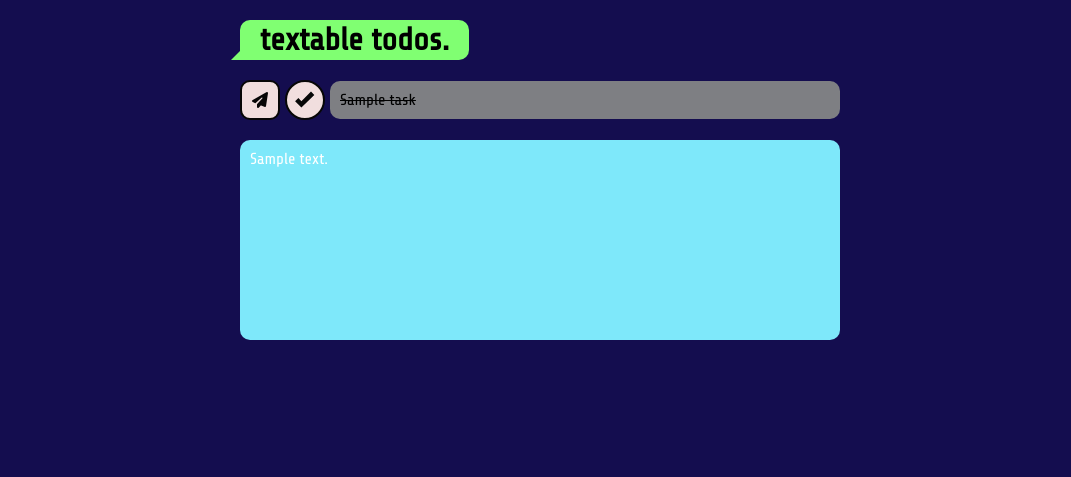
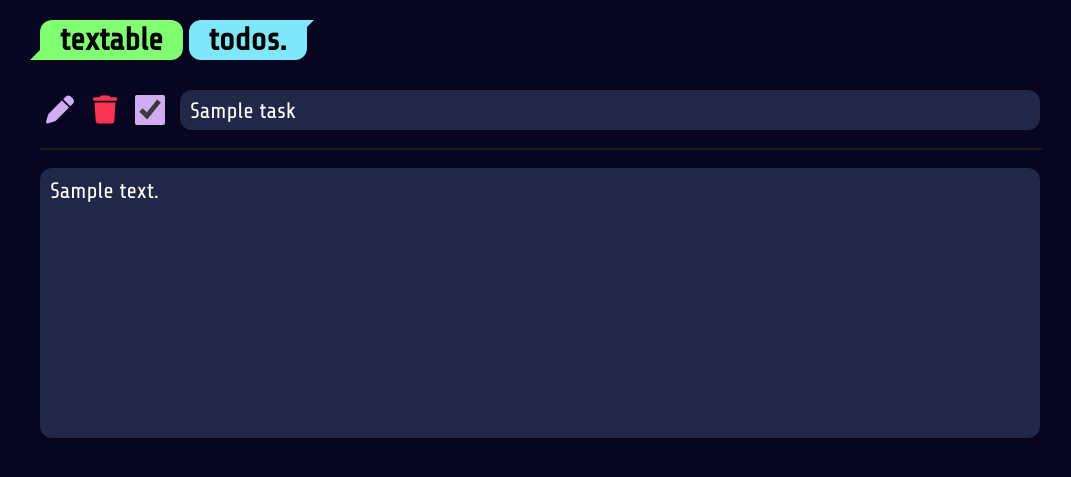
Before and after one commit to dnicholson314/Textable-Todos, a Django app: page /tasks/update/1/ in a window 1280 px wide. Shown: the top 477 px of the page, without its empty margins (100-1171 px from the left). Run offline with Django 5.2, Linux system fonts and the light colour scheme; a user stored in the database is signed in; tables that the repository leaves empty hold one stand-in row (values such as "Sample post"); parts of the project's set-up code (start-up, migrations or seed data) failed here and were passed over; some libraries are stand-ins or nearby versions.

Commit message:
Redo styles for website
This commit overhauls the stylesheet for the whole website, tweaking the
looks to conform to standard Material Design conventions. Additionally,
the signup and login pages received styles. The redesign was inspired
by Todoist's look and feel.

```diff
--- a/static/css/styles.css
+++ b/static/css/styles.css
@@ -1,296 +1,305 @@
 * {
     color-scheme: dark;
     font-family: "Share Tech", sans-serif;
-    --main-accent-green: #80FF72;
-    --main-accent-blue: #7EE8FA;
-    --secondary-color: #7E7F83;
+    --bg-color: #080521;
+    --accent-green: #80FF72;
+    --accent-blue: #7EE8FA;
     --alert-color: #f83454;
-    --main-bg-color: #140D4F;
-    --main-button-color: #F1DEDE;
+    --alert-color-hover: #921f32;
+    --divider-color: #1d1b24;
+    --button-color: #D0ADF0;
+    --textbox-color: #212746;
+    --button-hover-color: #977eaf;
+    --bubble-radius: 12px;
 }
 
+/*                */
+/*                */
+/* GENERAL STYLES */
+/*                */
+/*                */
+
 body {
-    background-color: var(--main-bg-color);
+    background-color: var(--bg-color);
     margin: 0px;
 }
 
-.app-container {
+hr {
+    width: 100%;
+    border: 1px solid var(--divider-color);
+    border-radius: 1px;
+}
+
+p, input, button, a, textarea, span, ul, li {
+    font-size: 1.4rem;
+    margin: 0;
+}
+
+a {
+    text-decoration: none;
+}
+
+ul {
+    list-style-type: none;
+    padding: 0px;
+}
+
+button {
+    background-color: transparent;
+    color: var(--button-color);
+    box-sizing: border-box;
+    border: 0px;
+    border-radius: 10px;
+}
+
+button:hover {
+    color: color-mix(in srgb, var(--button-color), black 40%);
+    cursor:pointer;
+}
+
+.container {
+    margin: auto;
     display: flex;
     flex-direction: column;
     align-items: center;
     padding: 20px;
-    gap: 20px;
+    gap: 30px;
     min-width: 400px;
+    max-width: 1000px;
 }
 
 .nav {
+    display: flex;
     width: 100%;
-    max-width: 600px;
+    height: 40px;
+    align-items: center;
+    justify-content: space-between;
 }
 
-#title {
+/*                */
+/*                */
+/* SPECIAL STYLES */
+/*                */
+/*                */
+
+.title {
+    display: inline;
     margin: 0px;
     padding: 2px 20px;
-    width: fit-content;
     box-sizing: border-box;
     font-size: 2rem;
-    border-radius: 10px 10px 10px 0px;
-    background-color: var(--main-accent-green);
+}
+
+#textable {
+    border-radius: var(--bubble-radius);
+    border-bottom-left-radius: 0px;
+    background-color: var(--accent-green);
     color: black;
 }
 
-#title::before {
+#textable::before {
     content: '';
     display: block;
     position: absolute;
     border-top: 10px solid transparent;
-    border-right: 10px solid var(--main-accent-green);
-    margin: 28px 0 0 -29px;
+    border-right: 10px solid var(--accent-green);
+    margin: 28px 0 0 -10px;
 }
 
-.create-task-form {
-    display: flex;
-    width: 100%;
-    max-width: 600px;
-    align-items: center;
-    justify-content: center;
-    gap: 5px;
+#todos {
+    border-radius: var(--bubble-radius);
+    border-top-right-radius: 0px;
+    background-color: var(--accent-blue);
+    color: black;
 }
 
-.task-title-input {
-    flex: 90;
-    padding: 10px;
-    background-color: var(--main-accent-blue);
-    color: black;
-    cursor: text;
-    border: 0px;
-    border-radius: 10px;
-    font-size: 1rem;
+#todos::before {
+    content: '';
+    display: block;
+    position: absolute;
+    border-bottom: 10px solid transparent;
+    border-left: 10px solid var(--accent-blue);
+    margin: -38px 0 0 264px;
 }
 
-.create-task-form button {
+#register {
+    display: flex;
+    align-items: center;
     height: 40px;
     width: 40px;
     box-sizing: border-box;
-    border-radius: 10px;
-    border: 2px solid black;
-    background-color: var(--main-button-color);
-    color: #070707;
+    color: var(--button-color);
+    text-decoration: none;
+    font-weight: bold;
 }
 
-.create-task-form button:hover {
-    background-color: #7c7171;
+#register:hover {
+    color: color-mix(in srgb, var(--button-color), black 40%);
 }
+
+#logout {
+    width: 40px;
+    height: 40px;
+}
+
+#delete {
+    color: var(--alert-color);
+}
+
+#delete:hover {
+    color: var(--alert-color-hover)
+}
+
+#warning {
+    background-color: var(--accent-blue);
+    color: black;
+    font-weight: bold;
+    padding: 8px 10px;
+    border-radius: var(--bubble-radius);
+    flex: 1;
+}
+
+.error {
+    text-align: center;
+    margin-bottom: 10px;
+}
+
+/*                  */
+/*                  */
+/* TASK LIST STYLES */
+/*                  */
+/*                  */
 
 .task-list {
     display: flex;
     width: 100%;
-    max-width: 600px;
     flex-direction: column;
+    gap: 10px;
+}
+
+.task {
+    display: flex;
+    width: 100%;
     align-items: center;
     gap: 20px;
 }
 
-.task {
+.task-title {
+    flex: 1;
+}
+
+.task-button {
+    color: var(--button-color);
+    width: 40px;
+    height: 25px;
+    text-align: center;
+}
+
+.task-button:hover {
+    color: color-mix(in srgb, var(--button-color), black 40%);
+}
+
+/*                     */
+/*                     */
+/* GENERAL FORM STYLES */
+/*                     */
+/*                     */
+
+.task-form {
+    display: flex;
     width: 100%;
-    min-width: 400px;
+    align-items: center;
+    gap: 10px;
+}
+
+.task-form-submit {
+    height: 40px;
+    width: 40px;
+}
+
+.task-form-title {
+    height: 40px;
+    flex: 1;
+    background-color: var(--textbox-color);
+    color: white;
+    padding-left: 10px;
+    box-sizing: border-box;
+    border: 0px;
+    border-radius: var(--bubble-radius);
+}
+
+.task-form-complete {
+    width: 30px;
+    height: 30px;
+    margin-left: 5px;
+    margin-right: 10px;
+    accent-color: var(--button-color);
+}
+
+.task-form-description {
+    resize: none;
+    padding: 10px;
+    box-sizing: border-box;
+    border-radius: var(--bubble-radius);
+    border: 0px;
+    background-color: var(--textbox-color);
+    color: white;
+}
+
+
+/*                           */
+/*                           */
+/* SPECIFIC TASK FORM STYLES */
+/*                           */
+/*                           */
+
+.update-task-form-container {
     display: flex;
-    align-items: center;
+    width: 100%;
+    flex-direction: column;
+    gap: 10px;
+}
+
+#update-task-row {
     gap: 5px;
 }
 
-.task-button {
-    height: 40px;
-    width: 40px;
-    box-sizing: border-box;
-    margin: 0px;
-    padding: 10px;
-    background-color: #F1DEDE;
-    color: #070707;
-    border: 2px solid #070707;
-    border-radius: 3px;
-    text-align: center;
-    text-decoration: none;
-    cursor: pointer;
+.delete-task-form-container {
+    display: flex;
+    width: 100%;
+    align-items: center;
+    justify-content: center;
+    gap: 10px;
 }
 
-.task-button:hover {
-    background-color: #7c7171;
+
+/*                   */
+/*                   */
+/* LOGIN PAGE STYLES */
+/*                   */
+/*                   */
+
+.login-form {
+    display: flex;
+    justify-content: center;
+    gap: 20px;
+    min-width: 400px;
+    width: 100%;
 }
 
-.task-title {
-    flex: 80;
-    box-sizing: border-box;
-    margin: 0px;
-    padding: 10px;
-    border-radius: 10px 10px 10px 0px;
-    background-color: var(--main-accent-green);
-    color: black;
+.login-form-inputs {
+    display: flex;
+    flex-direction: column;
+    gap: 10px;
+    max-width: 400px;
 }
 
-.task-title::before {
-    content: '';
-    display: block;
-    position: absolute;
-    border-top: 10px solid transparent;
-    border-right: 10px solid var(--main-accent-green);
-    margin: 18px 0 0 -19px;
-}
-
-.complete {
-    text-decoration:line-through;
-    background-color: var(--secondary-color);
-}
-
-.task-title.complete::before {
-    border-right: 10px solid var(--secondary-color);
-}
-
-.update-task-form {
-    width: 100%;
-    max-width: 600px;
-}
-
-.update-task-form .form-row {
-    display: flex;
-    align-items: center;
-    justify-content: center;
-    gap: 5px;
-    margin-bottom: 20px;
-}
-
-.update-task-form button {
+#id_username, #id_password, #id_email, #id_password1, #id_password2 {
+    box-sizing: border-box;
+    border: 0px;
+    border-radius: var(--bubble-radius);
     height: 40px;
-    box-sizing: border-box;
-    padding: 10px;
-    border: 2px solid #070707;
-    font-size: 1rem;
-}
-
-.update-task-form button {
-    width: 40px;
-    height: 40px;
-    border-radius: 10px;
-    background-color: #F1DEDE;
-    color: #070707;
-    cursor: pointer;
-}
-
-.update-task-form button:hover {
-    background-color: #7c7171;
-}
-
-.update-task-form input[type="checkbox"] {
-    display: flex;
-    appearance: none;
-    box-sizing: border-box;
-    margin: 0px;
-    padding: 0px;
-    align-items: center;
-    justify-content: center;
-    height: 40px;
-    width: 40px;
-    border: 2px solid #070707;
-    background-color: #F1DEDE;
-    border-radius: 50%;
-    cursor: pointer;
-}
-/* Thanks to https://stackblitz.com/edit/react-ts-ffdaqq?file=App.tsx for the clip path code*/
-.update-task-form input[type="checkbox"]::before {
-    content: "";
-    width: 30px;
-    height: 30px;
-    clip-path: polygon(17% 54%, 28% 43%, 38% 54%, 70% 22%, 81% 33%, 38% 75%, 17% 54%);
-    transform: scale(0);
-    background-color: #070707;
-}
-
-.update-task-form input[type="checkbox"]:checked::before {
-    transform: scale(1);
-}
-
-.update-task-form input[type="checkbox"]:checked ~ .task-title-input {
-    text-decoration: line-through;
-    background-color: var(--secondary-color);
-}
-
-.update-task-form input[type="checkbox"]:hover {
-    background-color: #7c7171;
-}
-
-.task-description-input {
-    resize: none;
-    width: 100%;
-    box-sizing: border-box;
-    padding: 10px;
-    border: 0px;
-    border-radius: 10px;
-    font-size: 1rem;
-    background-color: var(--main-accent-blue);
+    padding: 0px 10px;
+    background-color: var(--textbox-color);
     color: white;
 }
-
-.task-description-input::before {
-    content: '';
-    display: block;
-    position: absolute;
-    border-top: 10px solid transparent;
-    border-right: 10px solid var(--main-accent-green);
-    margin: 18px 0 0 -19px;
-}
-
-.delete-task-form {
-    display: flex;
-    align-items: center;
-    justify-content: center;
-    gap: 5px;
-    width: 100%;
-    max-width: 600px;
-}
-
-.warning {
-    flex: 80;
-    box-sizing: border-box;
-    padding: 10px;
-    background: #655356;
-    border: 2px solid #070707;
-    border-radius: 3px;
-    font-size: 1rem;
-    text-align: center;
-}
-
-.delete-task-form a {
-    height: 40px;
-    box-sizing: border-box;
-    margin: 0px;
-    padding: 10px;
-    flex: 10;
-    background-color: #F1DEDE;
-    color: #070707;
-    border: 2px solid #070707;
-    border-radius: 3px;
-    text-align: center;
-    text-decoration: none;
-    cursor: pointer;
-}
-
-.delete-task-form a:hover {
-    background-color: #7c7171;
-}
-
-.delete-task-form input[type="submit"] {
-    flex: 10;
-    height: 40px;
-    box-sizing: border-box;
-    padding: 10px;
-    background-color: #f83454;
-    color: white;
-    border: 2px solid #070707;
-    border-radius: 3px;
-    font-size: 1rem;
-    cursor: pointer;
-}
-
-.delete-task-form input[type="submit"]:hover {
-    background-color: #6e1222;
-}
--- a/tasks/forms.py
+++ b/tasks/forms.py
@@ -1,5 +1,5 @@
 from django import forms
-from django.contrib.auth.forms import UserCreationForm
+from django.contrib.auth.forms import UserCreationForm, AuthenticationForm
 from django.contrib.auth.models import User
 
 from . import models
@@ -11,15 +11,43 @@ class TaskForm(forms.ModelForm):
         widgets = {
             'title': forms.TextInput(attrs={
                 'placeholder': 'Enter task name',
-                'class': 'task-title-input',
+                'class': 'task-form-title',
+            }),
+            'complete': forms.CheckboxInput(attrs={
+                'class': 'task-form-complete',
             }),
             'description': forms.Textarea(attrs={
                 'placeholder': 'Enter task description',
-                'class': 'task-description-input'
+                'class': 'task-form-description',
             }),
         }
+
+class LoginForm(AuthenticationForm):
+    def __init__(self, *args, **kwargs):
+        super().__init__(*args, **kwargs)
+        self.fields['username'].widget.attrs.update({
+            'placeholder': 'username',
+        })
+        self.fields['password'].widget.attrs.update({
+            'placeholder': 'password',
+        })
 
 class SignUpForm(UserCreationForm):
     class Meta:
         model = User
         fields = ['username', 'email']
+
+    def __init__(self, *args, **kwargs):
+        super().__init__(*args, **kwargs)
+        self.fields['username'].widget.attrs.update({
+            'placeholder': 'username',
+        })
+        self.fields['email'].widget.attrs.update({
+            'placeholder': 'email',
+        })
+        self.fields['password1'].widget.attrs.update({
+            'placeholder': 'password',
+        })
+        self.fields['password2'].widget.attrs.update({
+            'placeholder': 'confirm password',
+        })
--- a/tasks/views.py
+++ b/tasks/views.py
@@ -7,6 +7,7 @@ from django.contrib.auth import login
 from django.http import HttpResponseForbidden
 
 class TaskLoginView(LoginView):
+    form_class = forms.LoginForm
     template_name = 'registration/login.html'
     redirect_authenticated_user = True
 
@@ -63,7 +64,8 @@ def update_task(request, pk):
 
     form = forms.TaskForm(instance=task)
     context = {
-        'form': form
+        'form': form,
+        'task': task,
     }
 
     return render(request, "tasks/update_task.html", context)
--- a/templates/base.html
+++ b/templates/base.html
@@ -20,9 +20,13 @@
     <script src="https://kit.fontawesome.com/192c7d57fa.js" crossorigin="anonymous"></script>
 </head>
 <body>
-    <div class="app-container">
+    <div class="container">
         <div class="nav">
-            <h1 id="title">textable todos.</h1>
+            <span><a href="\tasks\">
+                <h1 class="title" id="textable">textable</h1>
+                <h1 class="title" id="todos">todos.</h1>
+            </a></span>
+            {% block nav %}{% endblock %}
         </div>
         {% block content %}{% endblock %}
     </div>
--- a/templates/tasks/update_task.html
+++ b/templates/tasks/update_task.html
@@ -2,13 +2,15 @@
 
 {% block content %}
 
-<form class="update-task-form" method="POST" action="">
+<form class="update-task-form-container" method="POST" action="">
     {% csrf_token %}
-    <div class="form-row">
-        <button type="submit" name="update-task"><i class="fa-solid fa-paper-plane"></i></button>
+    <div id="update-task-row" class="task-form">
+        <button class="task-form-submit" type="submit" name="update-task"><i class="fa-solid fa-pen fa-lg"></i></button>
+        <a href="{% url 'delete_task' task.id%}" id="delete" class="task-button"><i class="fa-solid fa-trash fa-lg"></i></a>
         {{ form.complete }}
         {{ form.title }}
     </div>
+    <hr>
     {{ form.description }}
 </form>
 
```
Also changed, not shown: templates/registration/login.html (+20 -5 lines), templates/registration/register.html (+16 -3 lines), templates/tasks/delete_task.html (+15 -6 lines), templates/tasks/list.html (+12 -10 lines).
